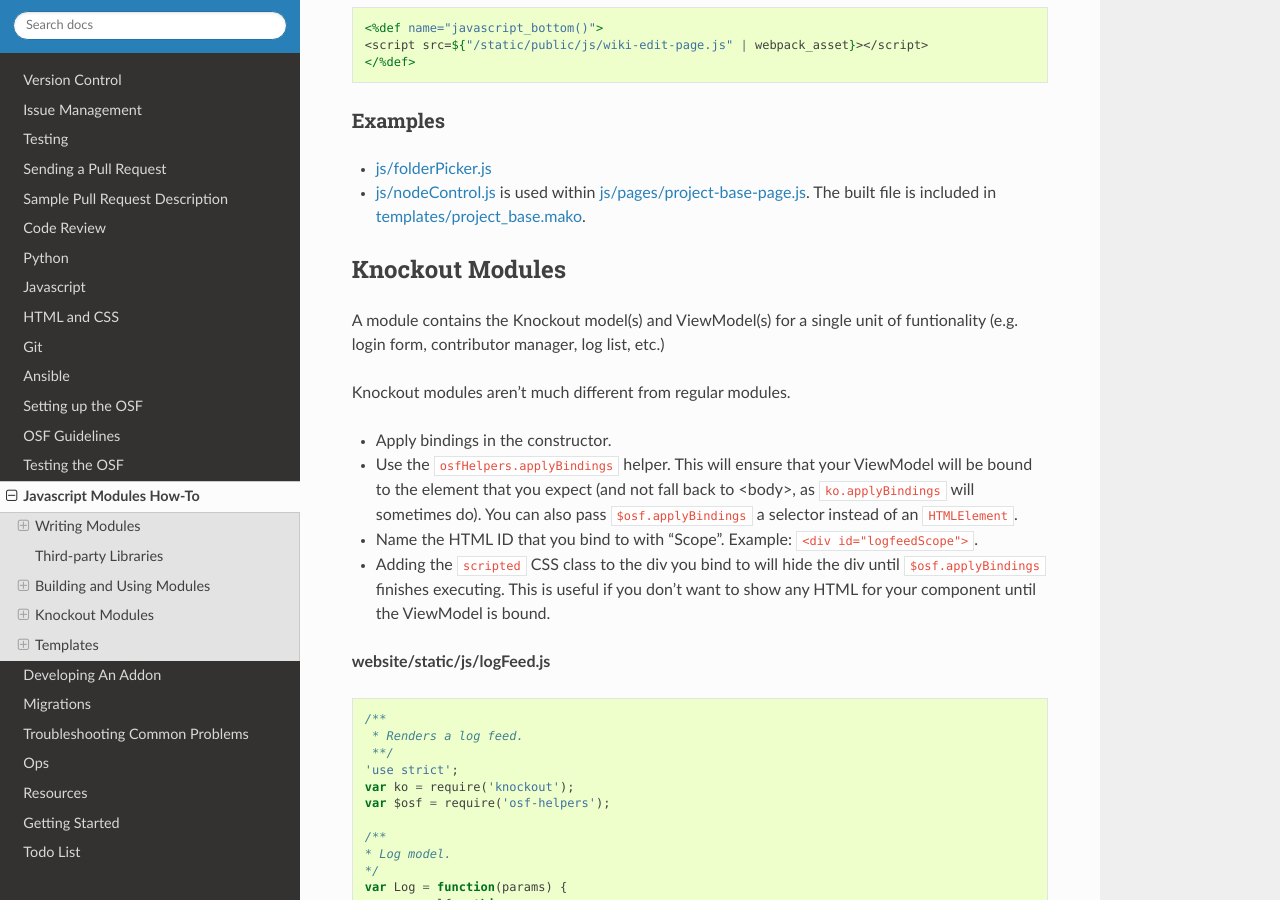
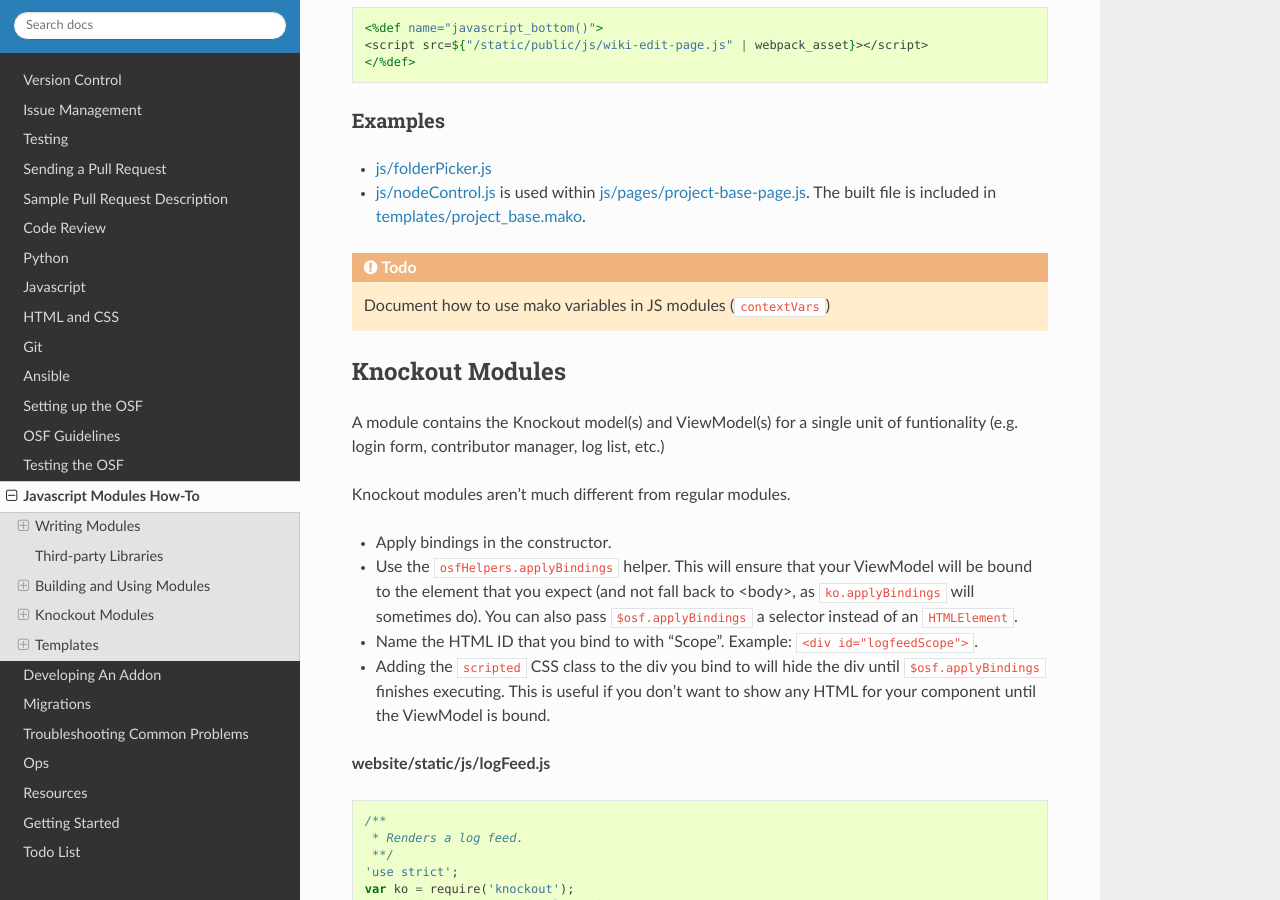
Before and after one commit to CenterForOpenScience/COSDev, a Sphinx documentation site: the page built from docs/osf/js_modules.rst, in a window 1280 px wide and 900 px high, scrolled down 3540 px. Built offline with Sphinx 7.4.7 and the Read the Docs theme 2.0.0, drawn with Linux system fonts in a browser that asks for light colours.

Commit message:
Add todo to document contextVars

```diff
--- a/docs/osf/js_modules.rst
+++ b/docs/osf/js_modules.rst
@@ -165,6 +165,9 @@ Examples
 - `js/nodeControl.js <https://github.com/CenterForOpenScience/osf.io/blob/develop/website/static/js/nodeControl.js>`_ is used within `js/pages/project-base-page.js <https://github.com/CenterForOpenScience/osf.io/blob/12cce5b9578c4d129f9d6f12ed78516b7e1640a0/website/static/js/pages/project-base-page.js#L4>`_. The built file is included in `templates/project_base.mako <https://github.com/CenterForOpenScience/osf.io/blob/d504cefa315d00f4dce3c6ca4310ad3d4e126987/website/templates/project/project_base.mako#L65>`_.
 
 
+.. todo:: Document how to use mako variables in JS modules (``contextVars``)
+
+
 Knockout Modules
 ****************
 
```
